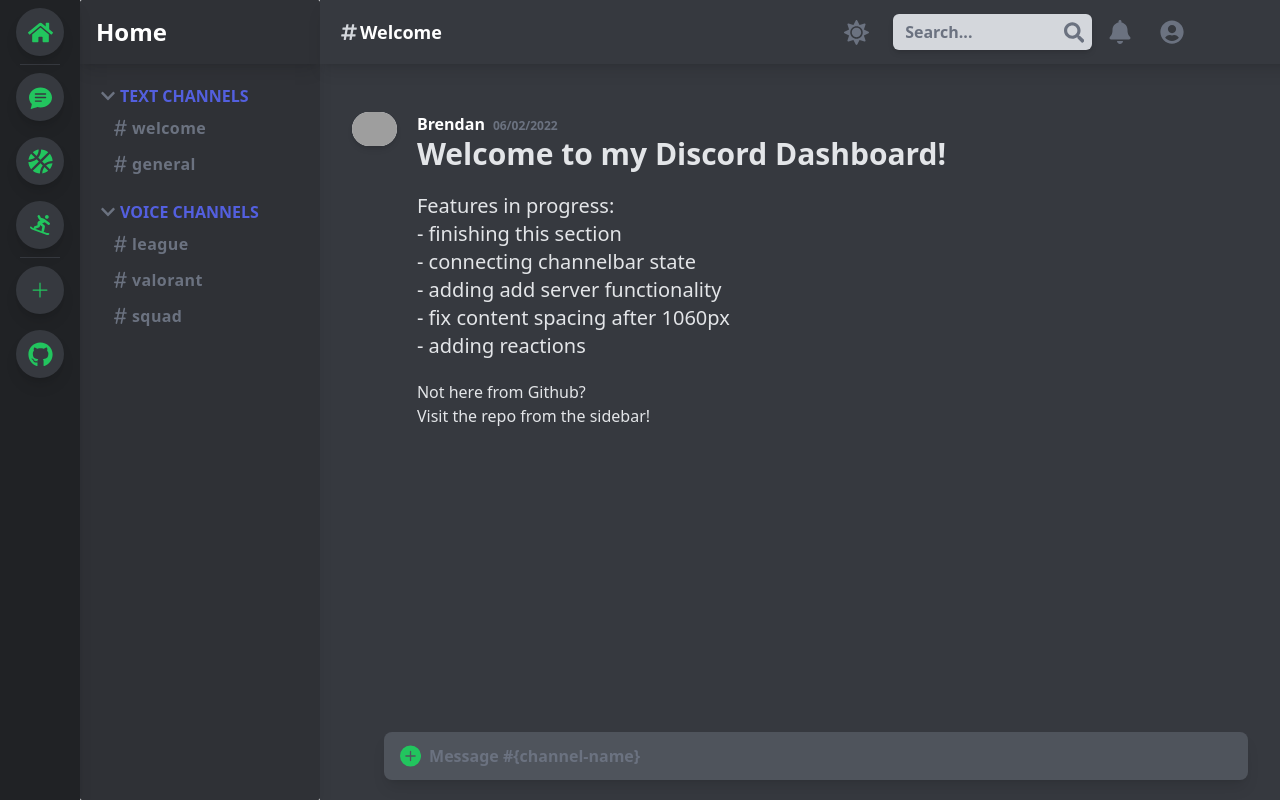
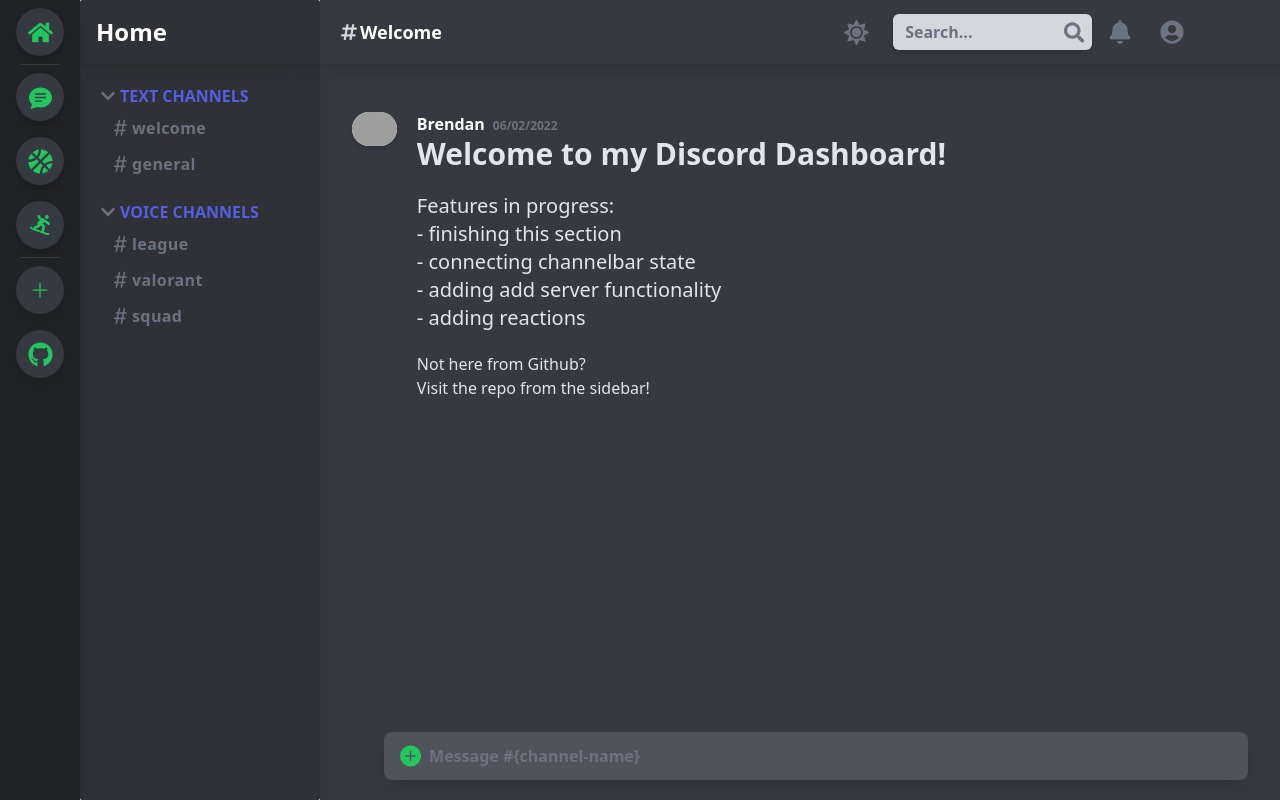
Before and after one commit to bloo327/discord-dashboard, a React (Create React App) app: page / in a window 1280 px wide. Built offline with nearby package versions, Linux system fonts and the light colour scheme; grey boxes are pictures that could not be loaded.

Commit message:
content responsiveness updated

```diff
--- a/src/components/Content/Content.jsx
+++ b/src/components/Content/Content.jsx
@@ -9,11 +9,11 @@ const Content = ({ display }) => {
                 </div>
                 <p className='text-sm'>This is the beginning of this server.</p>
             </div>
-            <div className='h-max w-10/12 mb-20'>
+            <div className='content-wrap h-max w-10/12 mb-20'>
                 {display.display}
             </div>
         </>
-    ) : <div className='h-max w-10/12 mb-20'>
+    ) : <div className='content-wrap h-max w-10/12 mb-20'>
             {display.display}
         </div>
 }
--- a/src/components/Content/Home.jsx
+++ b/src/components/Content/Home.jsx
@@ -12,7 +12,6 @@ const Home = () => {
                     - finishing this section <br />
                     - connecting channelbar state <br />
                     - adding add server functionality <br />
-                    - fix content spacing after 1060px <br />
                     - adding reactions
                 </h2>
                 <h3>
--- a/src/index.css
+++ b/src/index.css
@@ -280,6 +280,10 @@
     margin-left: 20rem;
   }
 
+  .content-wrap {
+    width: 80%;
+  }
+
   .bottom-bar {
     margin-left: 0;
     left: 24rem;
```
